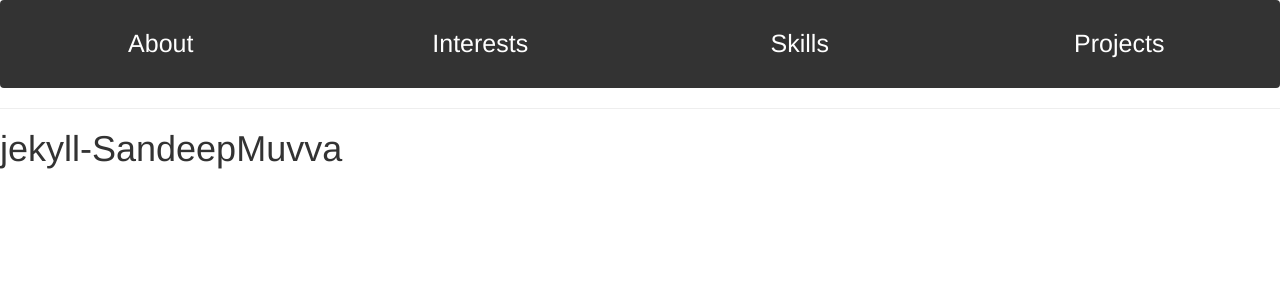
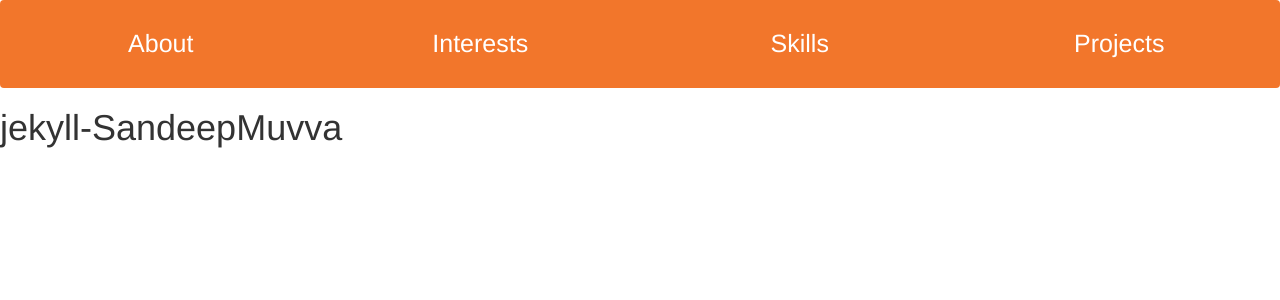
Before and after one commit to Sandeep-Muvva/jekyll-SandeepMuvva, a Jekyll site: the page built from README.md, in a window 1280 px wide. Shown: the top 300 px of the page. Built offline with Jekyll 4.4.1, drawn with Linux system fonts in a browser that asks for light colours; our own code applies the rules of GitHub Pages for plain Markdown files.

Commit message:
removed hr tag

```diff
--- a/_includes/head-nav.html
+++ b/_includes/head-nav.html
@@ -13,4 +13,3 @@
 </div>
 
 </div>
-<hr>
--- a/css/head_css.css
+++ b/css/head_css.css
@@ -1,6 +1,6 @@
 .navbar {
     overflow: hidden;
-    background-color: #333;
+    background-color:#f2762b;
 }
 
 .navbar a {
@@ -23,4 +23,3 @@ a:hover{
     background-repeat: no-repeat;
     background-size: cover;
 }
-hr { background-color: white; height: 1px; border: 0; }
```
